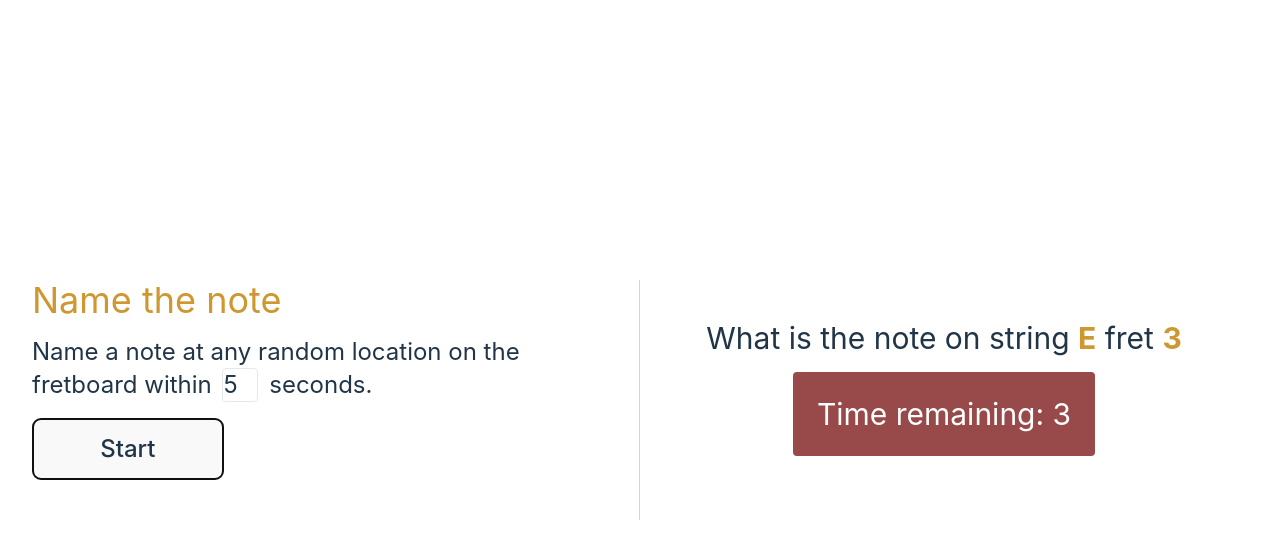
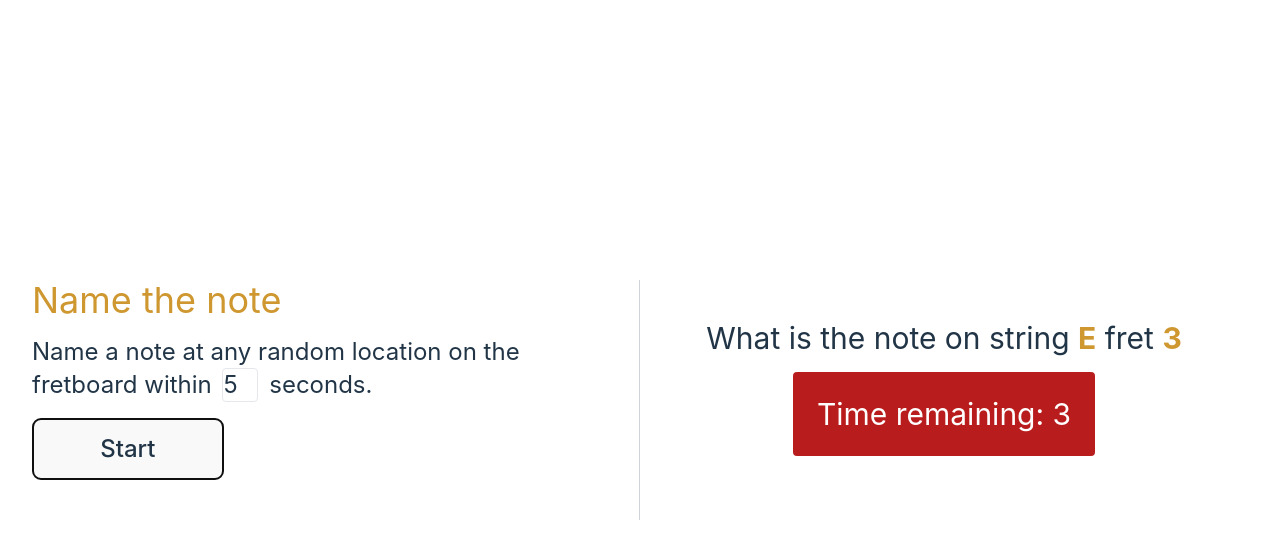
Before and after one commit to indiesquidge/nlp, a React (Vite) app: page / in a window 1280 px wide. Both pictures are taken after a click on the button "Start". Shown: the top 558 px of the page. Built offline with nearby package versions, Linux system fonts and the light colour scheme.

Commit message:
Animate color transitions of countdown timer

```diff
--- a/src/App.tsx
+++ b/src/App.tsx
@@ -3,16 +3,16 @@ import "./App.css";
 import { practiceRandomNote } from "./guitar-utils";
 
 const colorClasses = [
-  "bg-red-900/100",
-  "bg-red-900/90",
-  "bg-red-900/80",
-  "bg-red-900/70",
-  "bg-red-900/60",
-  "bg-red-900/50",
-  "bg-red-900/40",
-  "bg-red-900/30",
-  "bg-red-900/20",
-  "bg-red-900/10",
+  ["bg-red-900", "text-white"],
+  ["bg-red-800", "text-white"],
+  ["bg-red-700", "text-white"],
+  ["bg-red-600", "text-white"],
+  ["bg-red-500", "text-white"],
+  ["bg-red-400", "text-black"],
+  ["bg-red-300", "text-black"],
+  ["bg-red-200", "text-black"],
+  ["bg-red-100", "text-black"],
+  ["bg-red-50", "text-black"],
 ];
 
 function App() {
@@ -27,20 +27,20 @@ function App() {
   const [note, setNote] = React.useState<string | null>(null);
 
   const getColorFromDelay = (countdown?: number) => {
-    if (countdown == null) return "bg-transparent";
-    if (countdown === 0) return "bg-blue-600/50";
-    return colorClasses[countdown - 1];
+    if (countdown === undefined) return "bg-transparent";
+    if (countdown === 0) return ["bg-vivid-cyan-blue", "text-white"].join(" ");
+    return colorClasses[countdown - 1].join(" ");
   };
 
   const onChangeDelay = (event: React.ChangeEvent<HTMLInputElement>) => {
-    const value = Number(event.target.value);
-    const delay = Math.max(1, Math.min(9, value));
-    setDelayValue(delay);
+    setDelayValue(event.target.valueAsNumber);
   };
 
   const onClick = () => {
+    setDelayValue(Math.max(1, Math.min(9, delayValue)));
+    setCountdown(delayValue);
     setNote(null);
-    setCountdown(delayValue);
+
     const updateStates = practiceRandomNote({ delay: delayValue * 1000 });
     updateStates(setStringAndFret, setNote);
   };
@@ -95,7 +95,9 @@ function App() {
             </div>
             {(countdown || note) && (
               <div
-                className={`text-white w-full lg:w-fit text-center min-h-6 p-6 rounded ${getColorFromDelay(countdown)}`}
+                className={`w-full lg:w-fit text-center min-h-6 p-6 rounded
+                  ${getColorFromDelay(countdown)}
+                  ${countdown && "transition-colors duration-500"}`}
               >
                 {countdown ? `Time remaining: ${countdown}` : note}
               </div>
```
